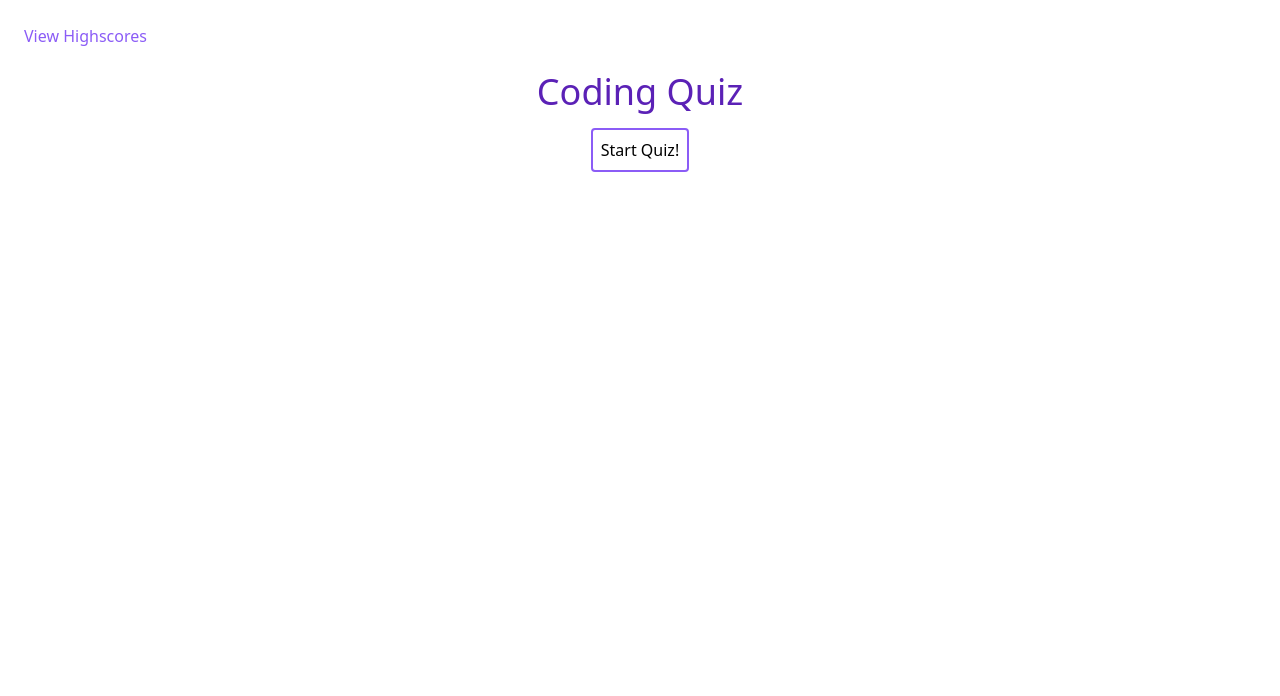
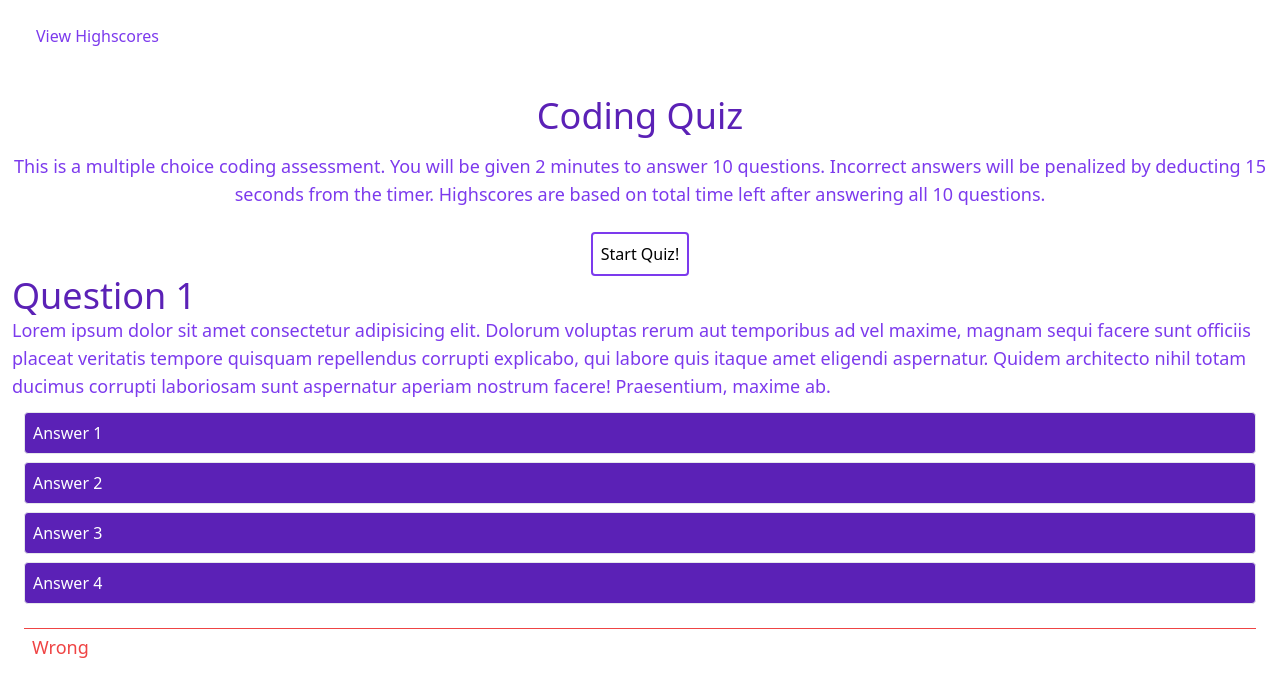
Before and after one commit to gmg300/code-quiz, a plain HTML site: page index.html in a window 1280 px wide. Drawn offline with nearby package versions, Linux system fonts and the light colour scheme.

Commit message:
Frame for questions cards created in html

```diff
--- a/index.html
+++ b/index.html
@@ -7,21 +7,36 @@
   <title>Code Quiz</title>
 </head>
 <body class="">
-    <header class="">
-      <nav class="flex items-center justify-between flex-wrap p-6">
+    <header class="mx-3">
+      <nav class="flex items-center justify-between flex-wrap p-6 mb-6">
         <div class="flex items-center flex-shrink-0 text-white mr-6">
-          <a class="text-purple-500" id="highScores">View Highscores</a>
+          <a class="text-purple-600" id="highScores">View Highscores</a>
         </div>
           <div class="flex items-center flex-shrink-0 text-white ml-6">
+            <div class="inline-block text-purple-800 pr-1" id="timerLabel"></div>
             <div class="inline-block text-purple-800" id="timer"></div>
           </div>
         </div>
       </nav>
     </header>
-    <main class="container">
-      <h1 class="text-center font-sans text-4xl text-purple-800 mb-4">Coding Quiz</h1>
-      <div class="flex justify-center">
-        <button class="p-2 border-2 border-purple-500 rounded hover:bg-purple-400 hover:text-white" id="start">Start Quiz!</button>
+    <main class="container mx-auto">
+      <div class="text-center mx-3" id="startingCard">
+        <h1 class="font-sans text-4xl text-purple-800 mb-4">Coding Quiz</h1>
+        <p class="font-sans text-lg text-purple-600 mb-6">This is a multiple choice coding assessment. You will be given 2 minutes to answer 10 questions. Incorrect answers will be penalized by deducting 15 seconds from the timer. Highscores are based on total time left after answering all 10 questions.   </p>
+        <div class="flex justify-center">
+          <button class="p-2 border-2 border-purple-600 rounded hover:bg-purple-600 hover:text-white" id="start">Start Quiz!</button>
+        </div>
+      </div>
+      <div class="mx-3" id="questionCards">
+        <div class="font-sans text-4xl text-purple-800" id="questionNumber">Question 1</div>
+        <div class="font-sans text-lg text-purple-600 mb-3" id="questionContent">Lorem ipsum dolor sit amet consectetur adipisicing elit. Dolorum voluptas rerum aut temporibus ad vel maxime, magnam sequi facere sunt officiis placeat veritatis tempore quisquam repellendus corrupti explicabo, qui labore quis itaque amet eligendi aspernatur. Quidem architecto nihil totam ducimus corrupti laboriosam sunt aspernatur aperiam nostrum facere! Praesentium, maxime ab.</div>
+        <div class="flex flex-wrap flex-col">
+          <div class="p-2 font-sans text-white mb-2 mx-3 border rounded bg-purple-800 hover:bg-purple-600" id="answer1">Answer 1</div>
+          <div class="p-2 font-sans text-white mb-2 mx-3 border rounded bg-purple-800 hover:bg-purple-600" id="answer2">Answer 2</div>
+          <div class="p-2 font-sans text-white mb-2 mx-3 border rounded bg-purple-800 hover:bg-purple-600" id="answer3">Answer 3</div>
+          <div class="p-2 font-sans text-white mb-2 mx-3 border rounded bg-purple-800 hover:bg-purple-600" id="answer4">Answer 4</div>
+        </div>
+        <div class="answerFeedback text-lg mx-3 mt-4 px-2 pt-1 border-t border-red-500 text-red-500">Wrong</div>
       </div>
     </main>
     <footer class="footer">
--- a/script.js
+++ b/script.js
@@ -1,11 +1,14 @@
 
 // Timer
 const startBtn = document.getElementById('start')
-let totalTime = 5 * 60 * 1000
-// let penaltyTime = 30 * 1000
-let tickTime = 1000
+const timerEl = document.getElementById('timer')
+const timerLabel = document.getElementById('timerLabel')
 
 function timer() {
+  let totalTime = 5 * 60 * 1000
+  let penaltyTime = 30 * 1000
+  let tickTime = 1000
+
   function formatTime(ms) {
     let minutes = Math.floor(ms / 60000)
     let seconds = ms % 60000
@@ -13,7 +16,7 @@ function timer() {
     if (seconds < 10) {
       seconds = "0" + seconds
     }
-    let timerEl = document.getElementById('timer')
+    timerLabel.innerHTML = "Time:"
     timerEl.innerHTML = `${minutes}:${seconds}`
   }
   function tick() {
```
